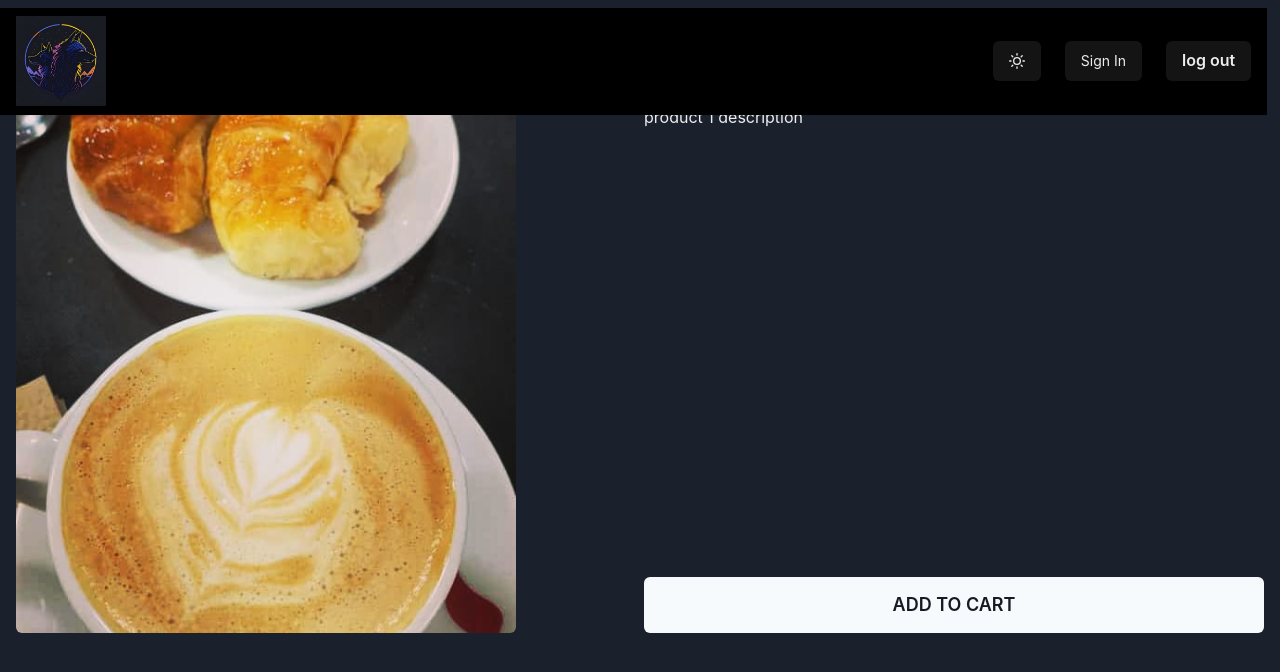
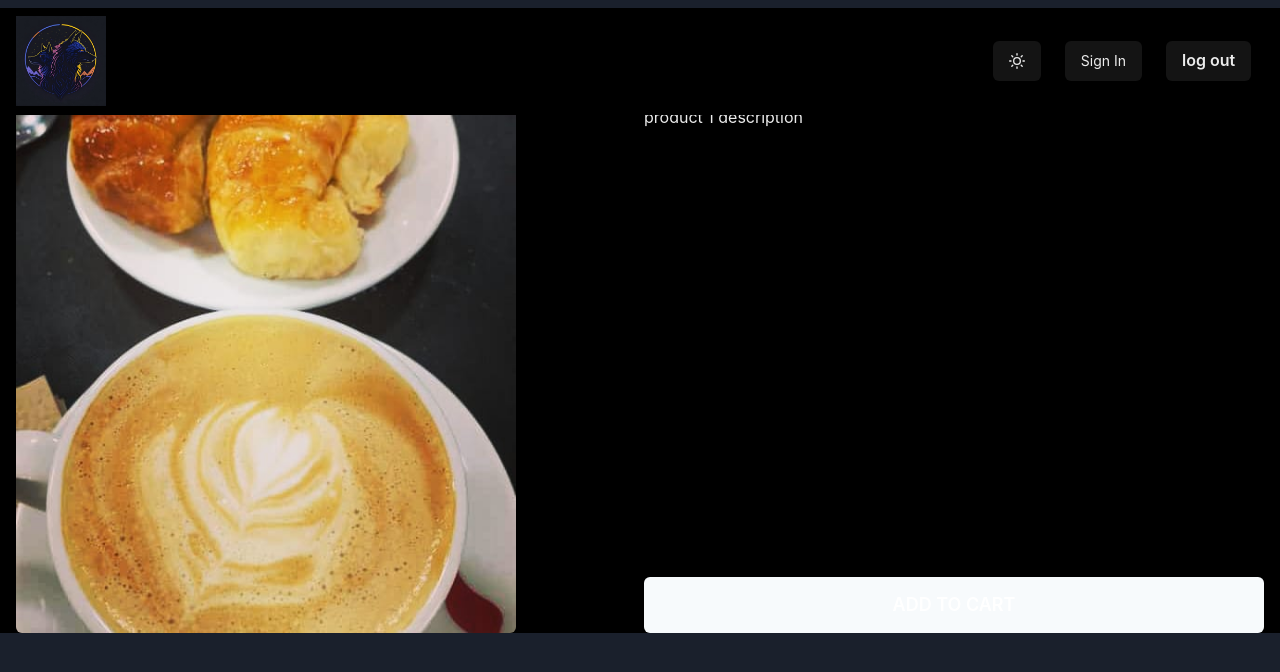
Before and after one commit to cervellos/Cerberus_Coffe, a Next.js app: page /product/1 in a window 1280 px wide. Shown: the top 672 px of the page. Built offline with nearby package versions, Linux system fonts and the light colour scheme; no server answers.

Commit message:
refactorHookschackar ui

```diff
--- a/src/components/Bundle.js
+++ b/src/components/Bundle.js
@@ -1,7 +1,6 @@
 import React from "react";
 
 import {
-  Image,
   AspectRatio,
   Link,
   useColorModeValue,
@@ -15,7 +14,8 @@ export const Bundle = () => {
       <AspectRatio
         maxW="99vw"
         ratio={30 / 3}
-        border={"black solid 15px"}
+        border={"black solid 10px"}
+        borderColor={useColorModeValue("white", "black")}
         paddingTop={"35vw"}
         bg={useColorModeValue("white", "black")}
       >
@@ -26,7 +26,7 @@ export const Bundle = () => {
           backgroundPosition="center"
           backgroundClip="border-box"
           overflow={"hidden"}
-          boxShadow={"10px 10px 150px 50px black inset"}
+          boxShadow={"20px 20px 170px 60px black inset"}
         >
           <Box
             paddingLeft={"10%"}
--- a/src/components/layout.js
+++ b/src/components/layout.js
@@ -1,4 +1,4 @@
-import React from "react";
+import React, { use } from "react";
 import Head from "next/head";
 //import Image from "next/image";
 import { useSession, signIn, signOut } from "next-auth/react";
@@ -19,6 +19,7 @@ import { MoonIcon, SunIcon } from "@chakra-ui/icons";
 export const Layout = ({ children }) => {
   const { data: session } = useSession();
   const { colorMode, toggleColorMode } = useColorMode();
+  const colorBg = useColorModeValue("brand.mainColor", "black");
 
   if (!session) {
     return (
@@ -28,13 +29,13 @@ export const Layout = ({ children }) => {
         </Head>
         <Box position={"fixed"} zIndex={"1"} width={"99vw"}>
           <Flex
-            bg={"black"}
+            bg={colorBg}
             minH={"30px"}
             py={{ base: 2 }}
             px={{ base: 4 }}
             borderBottom={1}
             borderStyle={"solid"}
-            borderColor={"black"}
+            borderColor={colorBg}
             align={"center"}
           >
             <Flex flex={{ base: 1 }} justify={{ base: "center", md: "start" }}>
--- a/src/pages/product/[id].js
+++ b/src/pages/product/[id].js
@@ -21,12 +21,13 @@ const ProductPage = () => {
   const product =
     data.products.find((product) => product.id === parseInt(id)) ||
     data.products[0];
+  const colorBg = useColorModeValue("brand.mainColor", "black");
 
-  /**if (!product) {
+  if (!product) {
     return <div> Product not found</div>;
-  } */
+  }
   return (
-    <Container maxW={"container.xl"} mt={2}>
+    <Container maxW={"container.xl"} mt={2} bg={colorBg}>
       <SimpleGrid columns={[1, 2]} spacing={2}>
         <Flex>
           <Image
@@ -49,7 +50,7 @@ const ProductPage = () => {
               {product.title}
             </Heading>
             <Text
-              color={useColorModeValue("gray.900", "gray.400")}
+              color={"gray.900"}
               fontWeight={300}
               fontSize={"2xl"}
             >{`$${product.price} ARG`}</Text>
@@ -62,8 +63,8 @@ const ProductPage = () => {
               mt={8}
               size={"lg"}
               py={"7"}
-              bg={useColorModeValue("gray.900", "gray.50")}
-              color={useColorModeValue("white", "gray.900")}
+              bg={"gray.50"}
+              color={"white"}
               textTransform={"uppercase"}
             >
               Add to cart
```
